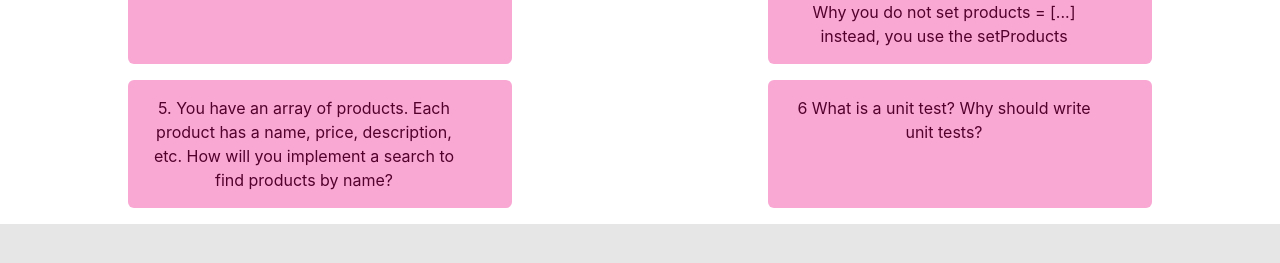
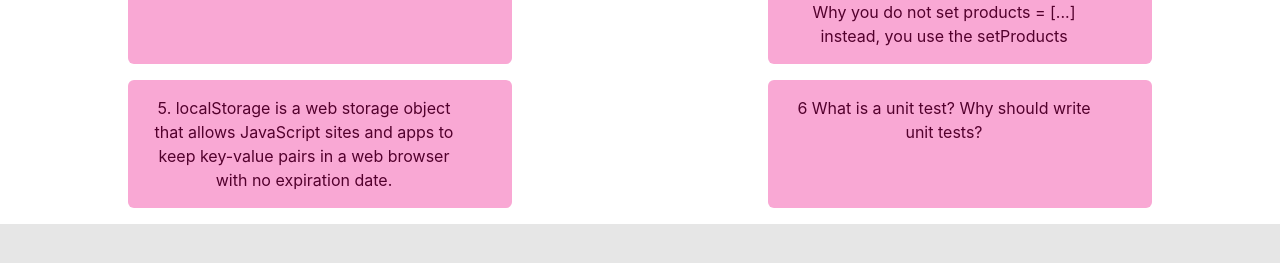
Before and after one commit to SumiAkter2/best-tools-co-client, a React (Create React App) app: page /blogs in a window 1280 px wide. Shown: the part 272-535 px from the top of the page. Built offline with nearby package versions, Linux system fonts and the light colour scheme; no server answers.

Commit message:
qs and ans

```diff
--- a/src/Component/Blogs.js
+++ b/src/Component/Blogs.js
@@ -9,7 +9,7 @@ const Blogs = () => {
                     1.How will you improve the performance of a React Application?
                 </div>
                 <div className="collapse-content bg-secondary text-primary-content peer-checked:bg-secondary peer-checked:text-secondary-content">
-                    <p>Ans: Lorem ipsum dolor sit, amet consectetur adipisicing elit. Officia libero voluptas soluta ab fuga autem incidunt, suscipit consequuntur fugiat pariatur quisquam fugit voluptatibus, commodi, similique animi accusamus obcaecati dolores. Recusandae.</p>
+                    <p>Ans: Rapidly ship chat & in-app messaging with Stream's highly reliable chat infrastructure. Build scalable in-app chat or activity feeds in days. Get started with Stream today! Grow Your App.</p>
                 </div>
             </div>
 
@@ -19,7 +19,11 @@ const Blogs = () => {
                     2. What are the different ways to manage a state in a React application?
                 </div>
                 <div className="collapse-content bg-secondary text-primary-content peer-checked:bg-secondary peer-checked:text-secondary-content">
-                    <p>Ans: Lorem ipsum dolor sit, amet consectetur adipisicing elit. Officia libero voluptas soluta ab fuga autem incidunt, suscipit consequuntur fugiat pariatur quisquam fugit voluptatibus, commodi, similique animi accusamus obcaecati dolores. Recusandae.</p>
+                    <p>Ans: There are four main types of state you need to properly manage in your React apps:
+                        Local state.
+                        Global state.
+                        Server state.
+                        URL state.</p>
                 </div>
             </div>
             <div className="collapse w-96 mx-auto mt-4 rounded-md">
@@ -28,7 +32,7 @@ const Blogs = () => {
                     3. How does prototypical inheritance work?
                 </div>
                 <div className="collapse-content bg-secondary text-primary-content peer-checked:bg-secondary peer-checked:text-secondary-content">
-                    <p>Ans: Lorem ipsum dolor sit, amet consectetur adipisicing elit. Officia libero voluptas soluta ab fuga autem incidunt, suscipit consequuntur fugiat pariatur quisquam fugit voluptatibus, commodi, similique animi accusamus obcaecati dolores. Recusandae.</p>
+                    <p>Ans:The Prototypal Inheritance is a feature in javascript used to add methods and properties in objects. It is a method by which an object can inherit the properties and methods of another object. Traditionally, in order to get and set the [[Prototype]] of an object, we use Object. getPrototypeOf and Object.</p>
                 </div>
             </div>
             <div className="collapse w-96 mx-auto mt-4 rounded-md">
@@ -37,16 +41,16 @@ const Blogs = () => {
                     4. Why you do not set the state directly in React. For example, if you have const [products, setProducts] = useState([]). Why you do not set products = [...] instead, you use the setProducts
                 </div>
                 <div className="collapse-content bg-secondary text-primary-content peer-checked:bg-secondary peer-checked:text-secondary-content">
-                    <p>Ans: Lorem ipsum dolor sit, amet consectetur adipisicing elit. Officia libero voluptas soluta ab fuga autem incidunt, suscipit consequuntur fugiat pariatur quisquam fugit voluptatibus, commodi, similique animi accusamus obcaecati dolores. Recusandae.</p>
+                    <p>Ans: localStorage is a web storage object that allows JavaScript sites and apps to keep key-value pairs in a web browser with no expiration date.</p>
                 </div>
             </div>
             <div className="collapse w-96 mx-auto mt-4 rounded-md">
                 <input type="checkbox" className="peer" />
                 <div className="collapse-title bg-primary text-primary-content peer-checked:bg-neutral peer-checked:text-secondary-content">
-                    5. You have an array of products. Each product has a name, price, description, etc. How will you implement a search to find products by name?
+                    5. localStorage is a web storage object that allows JavaScript sites and apps to keep key-value pairs in a web browser with no expiration date.
                 </div>
                 <div className="collapse-content bg-secondary text-primary-content peer-checked:bg-secondary peer-checked:text-secondary-content">
-                    <p>Ans: Lorem ipsum dolor sit, amet consectetur adipisicing elit. Officia libero voluptas soluta ab fuga autem incidunt, suscipit consequuntur fugiat pariatur quisquam fugit voluptatibus, commodi, similique animi accusamus obcaecati dolores. Recusandae.</p>
+                    <p>Ans: localStorage is a web storage object that allows JavaScript sites and apps to keep key-value pairs in a web browser with no expiration date.</p>
                 </div>
             </div>
             <div className="collapse w-96 mx-auto mt-4 rounded-md">
@@ -55,7 +59,7 @@ const Blogs = () => {
                     6 What is a unit test? Why should write unit tests?
                 </div>
                 <div className="collapse-content bg-secondary text-primary-content peer-checked:bg-secondary peer-checked:text-secondary-content">
-                    <p>Ans: Lorem ipsum dolor sit, amet consectetur adipisicing elit. Officia libero voluptas soluta ab fuga autem incidunt, suscipit consequuntur fugiat pariatur quisquam fugit voluptatibus, commodi, similique animi accusamus obcaecati dolores. Recusandae.</p>
+                    <p>Ans:localStorage is a web storage object that allows JavaScript sites and apps to keep key-value pairs in a web browser with no expiration date.</p>
                 </div>
             </div>
         </div>
```
